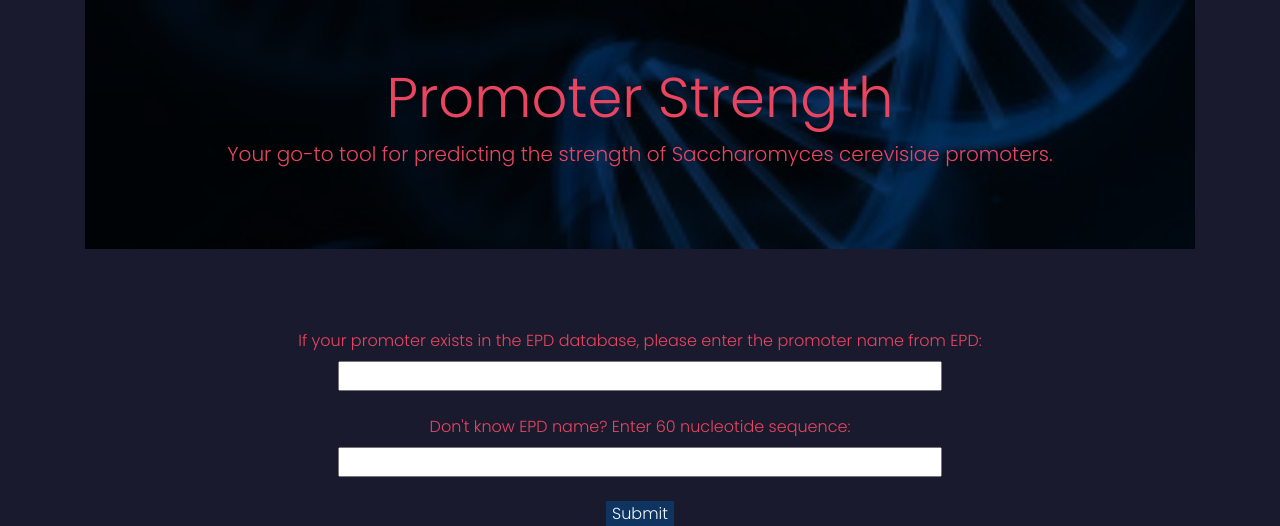
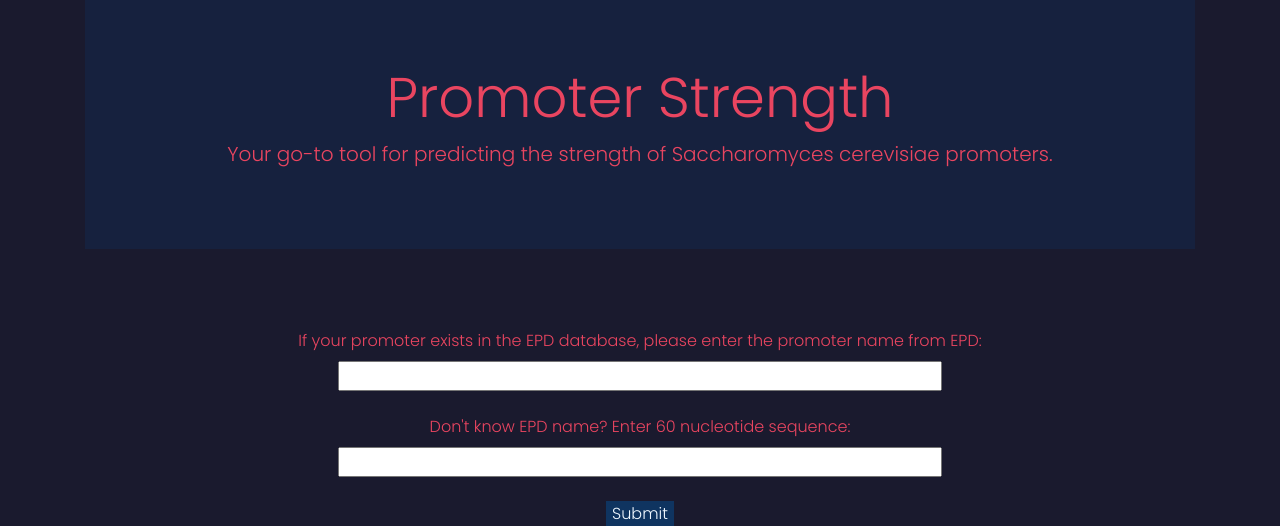
Before and after one commit to Mukulikaa/promoter-strength-website, a Flask app: page / in a window 1280 px wide. Shown: the top 526 px of the page. Run offline with Flask 2, Linux system fonts and the light colour scheme; some libraries are stand-ins or nearby versions.

Commit message:
removed: jumbotron image

```diff
--- a/static/styles.css
+++ b/static/styles.css
@@ -58,16 +58,16 @@ body{
 }
 
 .jumbotron{
-    background-color:  rgba(15, 52, 96, 1) !important;
+    background-color:  rgba(22, 33, 62, 1) !important;
 }
 
-.hero-image{
+/*.hero-image{
     background-image: url('hero-image.jpg');
     background-repeat: no-repeat;
     background-size: cover;
-    background-color: rgba(15, 52, 96, 1) ;
+    background-color: rgba(22, 33, 62, 1) ;
     background-blend-mode: multiply;
-}
+}*/
 
 .footer{
     padding-top: 20px;
```
